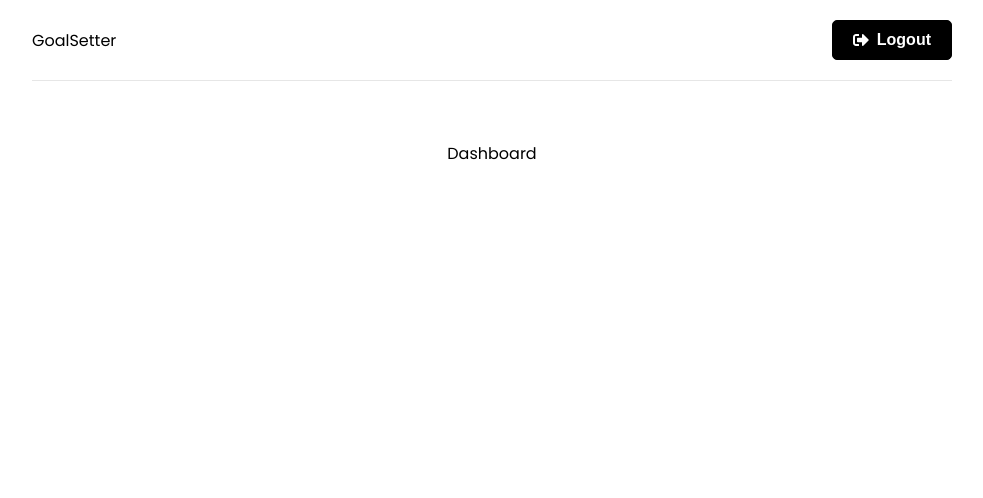
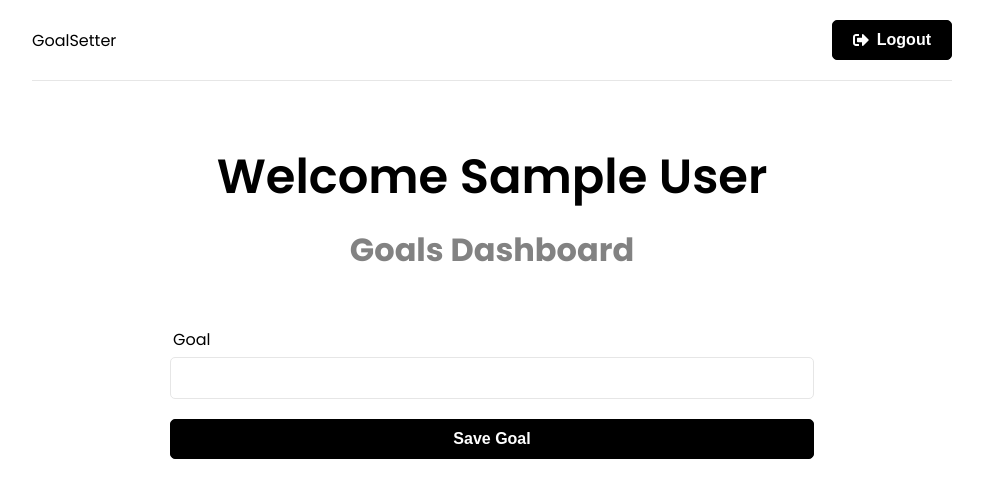
Before and after one commit to yattishr/MERN-FullStack-App, a React (Create React App) app in the folder frontend/: page / in a window 1280 px wide. Shown: the top 498 px of the page, without its empty margins (148-1131 px from the left). Built offline with nearby package versions, Linux system fonts and the light colour scheme; sample sign-in values are in the browser's storage.

Commit message:
Added Goals functionality to create Goals.

```diff
--- a/frontend/src/app/store.js
+++ b/frontend/src/app/store.js
@@ -1,9 +1,11 @@
 import { configureStore } from '@reduxjs/toolkit';
 import authReducer from '../features/auth/authSlice'
+import goalReducer from '../features/goals/goalSlice'
 
 
 export const store = configureStore({
   reducer: {
-    auth: authReducer
+    auth: authReducer,
+    goal: goalReducer,
   },
 });
--- /dev/null
+++ b/frontend/src/components/GoalForm.jsx
@@ -0,0 +1,38 @@
+import { useState } from "react";
+import { useDispatch } from "react-redux";
+import { createGoal } from "../features/goals/goalSlice";
+
+function GoalForm() {
+  const [text, setText] = useState("");
+  const dispatch = useDispatch();
+
+  const onSubmit = (e) => {
+    e.preventDefault();
+    dispatch(createGoal({ text }));
+    setText("");
+  };
+
+  return (
+    <section className="form">
+      <form onSubmit={onSubmit}>
+        <div className="form-group">
+          <label htmlFor="text">Goal</label>
+          <input
+            type="text"
+            name="text"
+            id="text"
+            value={text}
+            onChange={(e) => setText(e.value)}
+          />
+        </div>
+        <div className="form-group">
+          <button className="btn btn-block" type="submit">
+            Save Goal
+          </button>
+        </div>
+      </form>
+    </section>
+  );
+}
+
+export default GoalForm;
--- /dev/null
+++ b/frontend/src/features/goals/goalService.js
@@ -0,0 +1,22 @@
+import axios from "axios";
+
+const API_URL = "/api/goals/";
+
+// Create new Goal
+const createGoal = async (goalData, token) => {
+  const config = {
+    headers: {
+      Authorization: `Bearer ${token}`,
+    },
+  };
+
+  const response = await axios.post(API_URL, goalData, config);
+
+  return response.data;
+};
+
+const goalService = {
+  createGoal,
+};
+
+export default goalService;
--- /dev/null
+++ b/frontend/src/features/goals/goalSlice.js
@@ -0,0 +1,49 @@
+import { createSlice, createAsyncThunk } from "@reduxjs/toolkit";
+import goalService from "./goalService";
+
+const initialState = {
+    goals: [],
+    isError: false,
+    isSuccess: false,
+    isLoading: false,
+    message: ''
+}
+
+// Create new Goal
+export const createGoal = createAsyncThunk('goals/create', async(goalData, thunkAPI) => {
+    try {
+        const token = thunkAPI.getState().auth.user.token
+        return await goalService.createGoal(goalData, token)
+    } catch (error) {
+        const message = (error.response && error.response.data && error.response.data.message) || error.message || error.toString()
+        return thunkAPI.rejectWithValue(message)
+    }
+})
+
+export const goalSlice = createSlice({
+    name: 'goal',
+    initialState,
+    reducers: {
+        reset: (state) => initialState
+    },
+     extraReducers: (builder) => {
+        builder
+        .addCase(createGoal.pending, (state) => {
+            state.isLoading = true
+        })
+        .addCase(createGoal.fulfilled, (state, action) => {
+            state.isLoading = false
+            state.isSuccess = true
+            state.goals.push(action.payload)
+        })
+        .addCase(createGoal.rejected, (state, action) => {
+            state.isLoading = false
+            state.isError = true
+            state.message = action.payload
+        })
+
+     }
+})
+
+export const { reset } = goalSlice.actions
+export default goalSlice.reducer
--- a/frontend/src/pages/Dashboard.jsx
+++ b/frontend/src/pages/Dashboard.jsx
@@ -1,8 +1,29 @@
-import React from 'react'
+import {useEffect} from 'react'
+import { useNavigate } from 'react-router-dom'
+import { useSelector } from 'react-redux'
+import GoalForm from '../components/GoalForm'
 
 function Dashboard() {
+  const navigate = useNavigate()
+
+  const {user} = useSelector((state) => state.auth)
+
+
+  // if User is not logged in, navigate to the Login page. Prevents unauthorized access
+  useEffect(() => {
+    if(!user) {
+      navigate('/login')
+    }
+  }, [user, navigate])
+
   return (
-    <div>Dashboard</div>
+    <>
+    <section className='heading'>
+      <h1>Welcome {user && user.name}</h1>
+      <p>Goals Dashboard</p>
+    </section>
+    <GoalForm />
+    </>
   )
 }
 
```
Also changed, not shown: frontend/src/index.js (line endings or trailing spaces), 2 other files (tests, documents, lock files or other folders).
